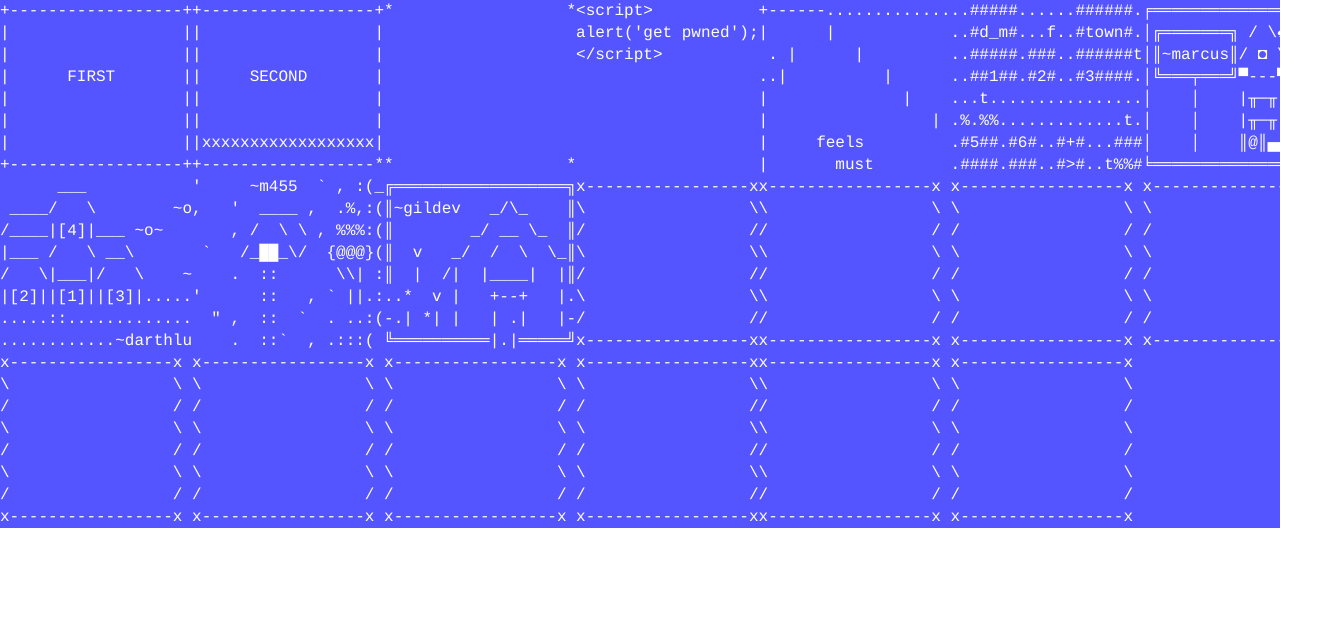
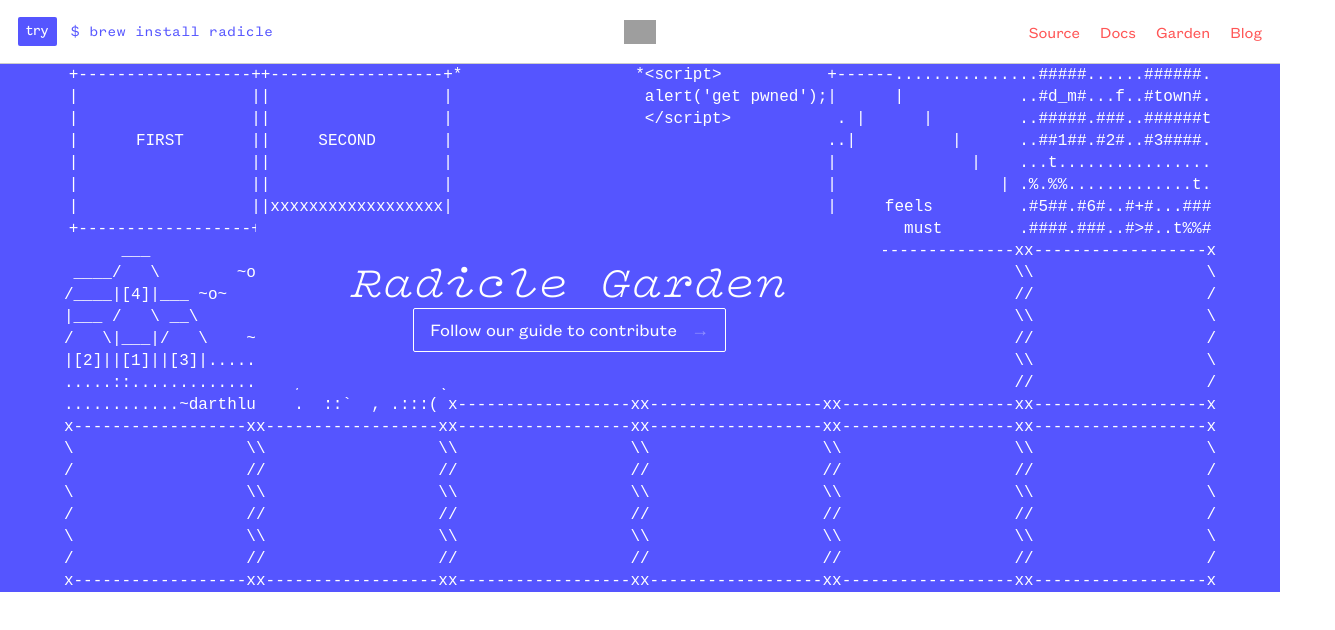
Before and after one commit to juliendonck/rad.xyz, a website: page app/gardens.html in a window 1280 px wide. Shown: the whole page, 1335 px wide, since content can reach past the window. Drawn offline with Linux system fonts and the light colour scheme; grey boxes are pictures that could not be loaded.

Commit message:
garden styling

```diff
--- a/app/gardens.html
+++ b/app/gardens.html
@@ -24,8 +24,47 @@
     />
   </head>
   <body>
-	<div class="gardens-content">
-<pre>&#43;------------------&#43;
+    <div class="narrow-menu" id="narrow-menu">
+      <ul>
+        <li>
+          <a href="https://github.com/oscoin/radicle" target="blank">Source </a>
+        </li>
+        <li><a href="/docs.html">Docs</a></li>
+        <li><a href="/garden.html">Garden</a></li>
+        <li><a href="">Blog</a></li>
+        <li><code>$ brew install radicle</code></li>
+      </ul>
+      <button class="cross" id="close"></button>
+    </div>
+    <div class="nav-bar">
+      <div class="try-logo">
+        <a href="/docs.html#try" class="header-btn">try</a>
+        <code>$ brew install radicle</code>
+      </div>
+      <a href="/" class="rad-nav-logo"></a>
+      <button id="open">Menu</button>
+      <nav class="bar">
+        <ul>
+          <li>
+            <a href="https://github.com/oscoin/radicle" target="blank"
+              >Source
+            </a>
+          </li>
+          <li><a href="/docs.html">Docs</a></li>
+          <li><a href="/gardens.html">Garden</a></li>
+          <li><a href="">Blog</a></li>
+        </ul>
+      </nav>
+    </div>
+    <div class="garden-header">
+      <h1>Radicle Garden</h1>
+      <a class="button garden" href="/docs.html#guide"
+        >Follow our guide to contribute<span>→</span></a
+      >
+    </div>
+    <div class="gardens-content">
+      <pre>
+&#43;------------------&#43;
 |                  |
 |                  |
 |      FIRST       |
@@ -33,8 +72,10 @@
 |                  |
 |                  |
 &#43;------------------&#43;
-</pre>
-<pre>&#43;------------------&#43;
+</pre
+      >
+      <pre>
+&#43;------------------&#43;
 |                  |
 |                  |
 |     SECOND       |
@@ -42,8 +83,10 @@
 |                  |
 |xxxxxxxxxxxxxxxxxx|
 &#43;------------------*
-</pre>
-<pre>*                  *
+</pre
+      >
+      <pre>
+*                  *
 
 
 
@@ -51,12 +94,16 @@
 
 
 *                  *
-</pre>
-<pre>&lt;script&gt;
+</pre
+      >
+      <pre>
+&lt;script&gt;
 alert(&#39;get pwned&#39;);
 &lt;/script&gt;
-</pre>
-<pre>&#43;------.............
+</pre
+      >
+      <pre>
+&#43;------.............
 |      |
  . |      |
 ..|          |
@@ -64,8 +111,10 @@
 |                 |
 |     feels
 |       must
-</pre>
-<pre>..#####......######.
+</pre
+      >
+      <pre>
+..#####......######.
 ..#d_m#...f..#town#.
 ..#####.###..######t
 ..##1##.#2#..#3####.
@@ -73,17 +122,10 @@
 .%.%%.............t.
 .#5##.#6#..#&#43;#...###
 .####.###..#&gt;#..t%%#
-</pre>
-<pre>╒══════════════════╕
-│╔═══════╗ / \♠♠♠\ │
-│║~marcus║/ ◘ \♠♠♠\│
-│╚═══╤═══╝▀---▀&#34;&#34;&#34;&#34;│
-│    │    |╥─╥|◘ ◊|│
-│    │    |╥─╥|◘ ◊|│
-│    │    ║@║▄▄▄▄▄|│
-╘══════════════════╛
-</pre>
-<pre>      ___
+</pre
+      >
+      <pre>
+      ___
  ____/   \        ~o
 /____|[4]|___ ~o~
 |___ /   \ __\
@@ -91,8 +133,10 @@
 |[2]||[1]||[3]|.....
 .....::.............
 ............~darthlu
-</pre>
-<pre>&#39;     ~m455  ` , :(_
+</pre
+      >
+      <pre>
+&#39;     ~m455  ` , :(_
 ,   &#39;  ____ ,  .%,:(
     , /  \ \ , %%%:(
  `   /_██_\/  {@@@}(
@@ -100,96 +144,112 @@
 &#39;      ::   , ` ||.:
   &#34; ,  ::  `  . ..:(
     .  ::`  , .:::(
-</pre>
-<pre>╔══════════════════╗
-║~gildev   _/\_    ║
-║        _/ __ \_  ║
-║  v   _/  /  \  \_║
-║  |  /|  |____|  |║
-..*  v |   &#43;--&#43;   |.
--.| *| |   | .|   |-
-╚══════════|.|═════╝
-</pre>
-<pre>x-----------------x
-\                 \
-/                 /
-\                 \
-/                 /
-\                 \
-/                 /
-x-----------------x</pre>
-<pre>x-----------------x
-\                 \
-/                 /
-\                 \
-/                 /
-\                 \
-/                 /
-x-----------------x</pre>
-<pre>x-----------------x
-\                 \
-/                 /
-\                 \
-/                 /
-\                 \
-/                 /
-x-----------------x</pre>
-<pre>x-----------------x
-\                 \
-/                 /
-\                 \
-/                 /
-\                 \
-/                 /
-x-----------------x</pre>
-<pre>x-----------------x
-\                 \
-/                 /
-\                 \
-/                 /
-\                 \
-/                 /
-x-----------------x</pre>
-<pre>x-----------------x
-\                 \
-/                 /
-\                 \
-/                 /
-\                 \
-/                 /
-x-----------------x</pre>
-<pre>x-----------------x
-\                 \
-/                 /
-\                 \
-/                 /
-\                 \
-/                 /
-x-----------------x</pre>
-<pre>x-----------------x
-\                 \
-/                 /
-\                 \
-/                 /
-\                 \
-/                 /
-x-----------------x</pre>
-<pre>x-----------------x
-\                 \
-/                 /
-\                 \
-/                 /
-\                 \
-/                 /
-x-----------------x</pre>
-<pre>x-----------------x
-\                 \
-/                 /
-\                 \
-/                 /
-\                 \
-/                 /
-x-----------------x</pre>
-	</div>
+</pre
+      >
+
+      <pre>
+x------------------x
+\                  \
+/                  /
+\                  \
+/                  /
+\                  \
+/                  /
+x------------------x</pre
+      >
+      <pre>
+x------------------x
+\                  \
+/                  /
+\                  \
+/                  /
+\                  \
+/                  /
+x------------------x</pre
+      >
+      <pre>
+x------------------x
+\                  \
+/                  /
+\                  \
+/                  /
+\                  \
+/                  /
+x------------------x</pre
+      >
+      <pre>
+x------------------x
+\                  \
+/                  /
+\                  \
+/                  /
+\                  \
+/                  /
+x------------------x</pre
+      >
+      <pre>
+x------------------x
+\                  \
+/                  /
+\                  \
+/                  /
+\                  \
+/                  /
+x------------------x</pre
+      >
+      <pre>
+x------------------x
+\                  \
+/                  /
+\                  \
+/                  /
+\                  \
+/                  /
+x------------------x</pre
+      >
+      <pre>
+x------------------x
+\                  \
+/                  /
+\                  \
+/                  /
+\                  \
+/                  /
+x------------------x</pre
+      >
+      <pre>
+x------------------x
+\                  \
+/                  /
+\                  \
+/                  /
+\                  \
+/                  /
+x------------------x</pre
+      >
+      <pre>
+x------------------x
+\                  \
+/                  /
+\                  \
+/                  /
+\                  \
+/                  /
+x------------------x</pre
+      >
+      <pre>
+x------------------x
+\                  \
+/                  /
+\                  \
+/                  /
+\                  \
+/                  /
+x------------------x</pre
+      >
+    </div>
+
+    <script src="js/perlin.js"></script>
+    <script src="js/rad.js"></script>
   </body>
 </html>
--- a/app/scss/_fonts.scss
+++ b/app/scss/_fonts.scss
@@ -30,10 +30,12 @@
 
 // selection color
 ::-moz-selection {
-  background: $blue;
+  background: $yellow;
+  color: $black;
 }
 ::selection {
-  background: $blue;
+  background: $yellow;
+  color: $black;
 }
 
 body {
@@ -67,6 +69,13 @@
   &:hover {
     opacity: 0.95;
     text-decoration: none;
+  }
+  &.garden {
+    border: 1px solid $white;
+  }
+  span {
+    margin-left: 14px;
+    opacity: 0.35;
   }
 }
 .header-btn {
--- a/app/scss/_gardens.scss
+++ b/app/scss/_gardens.scss
@@ -1,10 +1,24 @@
+.garden-header {
+  position: fixed;
+  top: 220px;
+  text-align: center;
+  background-color: $blue;
+  color: $white;
+  display: flex;
+  flex-direction: column;
+  justify-content: center;
+  align-items: center;
+  padding: 36px 96px;
+  left: 20vw;
+}
 .gardens-content {
+  margin-top: 64px;
   background-color: $blue;
-  display: grid;
-  grid-template-columns: repeat(7, 1fr);
-
+  display: flex;
+  flex-wrap: wrap;
+  justify-content: center;
   pre {
     color: $white;
-    font-family: 'Courier', monospace;
+    font-family: "Courier New", Courier, monospace;
   }
 }
--- a/app/scss/styles.scss
+++ b/app/scss/styles.scss
@@ -210,10 +210,6 @@
 .guide-cta {
   padding-bottom: 2px;
   margin: 64px 0 36px 0;
-  span {
-    margin-left: 14px;
-    opacity: 0.35;
-  }
 }
 
 .globe {
```
Also changed, not shown: app/docs.html (+1 -1 lines), app/index.html (+1 -1 lines), app/css/styles.css.
